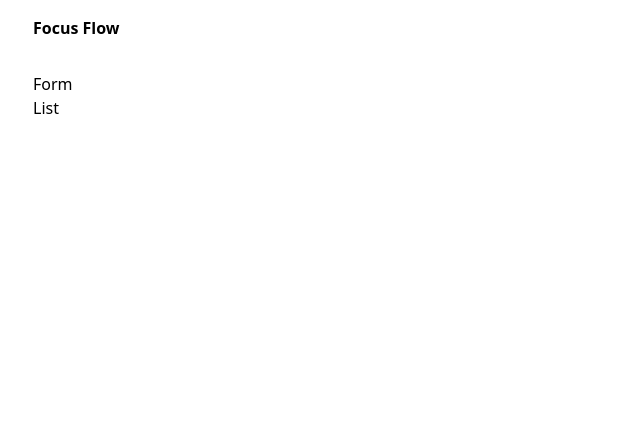
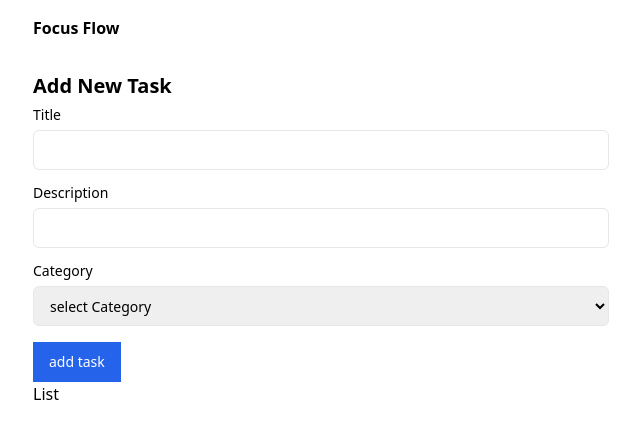
Before and after one commit to vtechwise/React-Testing, a React (Vite) app in the folder 03-tdd-focus-flow-project/01-focus-flow-starter/: page / in a window 1280 px wide. Shown: the top 438 px of the page, without its empty margins (47-687 px from the left). Built offline with nearby package versions, Linux system fonts and the light colour scheme.

Commit message:
test for form element initially empty on focus flow app

```diff
--- a/03-tdd-focus-flow-project/01-focus-flow-starter/src/components/Form.tsx
+++ b/03-tdd-focus-flow-project/01-focus-flow-starter/src/components/Form.tsx
@@ -1,6 +1,80 @@
-import { ItemWithoutId } from "../utils";
+import { FormEvent, useState } from "react";
+import { ItemCategory, ItemWithoutId } from "../utils";
 
 const Form = ({ onSubmit }: { onSubmit: (item: ItemWithoutId) => void }) => {
-  return <form>Form</form>;
+  const [title, setTitle] = useState("");
+  const [description, setDescription] = useState("");
+  const [category, setCategory] = useState<ItemCategory | "">("");
+
+  const handleSubmit = (e: FormEvent<HTMLFormElement>) => {
+    e.preventDefault();
+  };
+
+  const labelStyles = "block leading-none font-medium mb-2 text-sm";
+  const inputStyles = "flex h-10 w-full rounded-md border px-3 py-2 text-sm";
+  return (
+    <div className="max-w-xl">
+      <h2 className="font-semibold text-xl mb-2">Add New Task</h2>
+      <form className="space-y-4">
+        <div className="">
+          <label htmlFor="title" className={labelStyles}>
+            Title
+          </label>
+          <input
+            type="text"
+            className={inputStyles}
+            id="title"
+            value={title}
+            onChange={(e) => setTitle(e.target.value)}
+          />
+        </div>
+        <div>
+          <label htmlFor="description" className={labelStyles}>
+            Description
+          </label>
+          <input
+            type="text"
+            className={inputStyles}
+            id="description"
+            value={description}
+            onChange={(e) => setDescription(e.target.value)}
+          />
+        </div>
+        <div>
+          <label htmlFor="category" className={labelStyles}>
+            Category
+          </label>
+          <select
+            name="category"
+            id="category"
+            value={category}
+            onChange={(e) => setCategory(e.target.value as ItemCategory)}
+            className={inputStyles}
+          >
+            <option value=""> select Category</option>
+            <option value="urgent" className="capitalize">
+              {" "}
+              select Category
+            </option>
+            <option value="important" className="capitalize">
+              {" "}
+              important
+            </option>
+            <option value="normal" className="capitalize">
+              {" "}
+              normal
+            </option>
+            <option value="low">low</option>
+          </select>
+        </div>
+        <button
+          type="submit"
+          className="bg-blue-600 hover:bg-blue-700 font-medium text-white text-sm h-10 px-4 py-2"
+        >
+          add task
+        </button>
+      </form>
+    </div>
+  );
 };
 export default Form;
```
Also changed, not shown: 1 other file (tests, documents, lock files or other folders).
